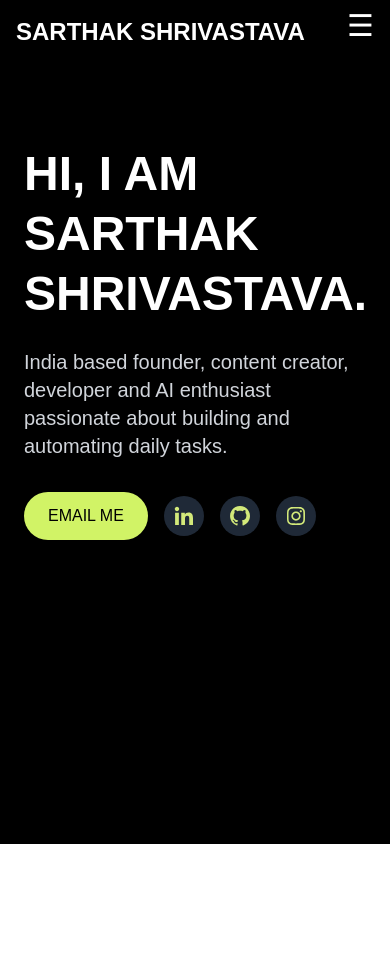
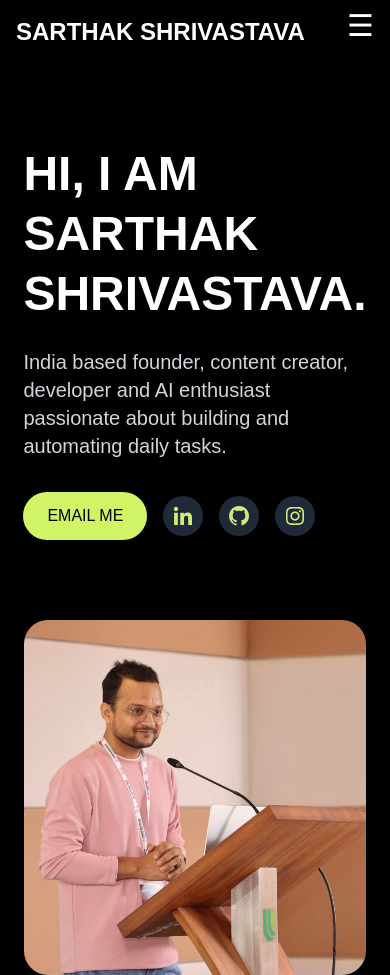
Before and after one commit to sarthaksavvy/sarthaksavvy.com, a Next.js app: page / in a window 390 px wide. Before the commit the page ends 844 px from the top, so only its background shows below. Built offline with nearby package versions, Linux system fonts and the light colour scheme.

Commit message:
[main] show photo on mobile view too

```diff
--- a/app/page.js
+++ b/app/page.js
@@ -18,7 +18,7 @@ export const metadata = {
 export default function Home() {
   return (
     <>
-      <main className="container mx-auto px-6 flex items-center gap-12 mt-20">
+      <main className="container mx-auto px-6 flex flex-col md:flex-row items-center gap-12 mt-20">
         {/* Left Column */}
         <div className="flex-1">
           <h1 className="text-5xl sm:text-6xl md:text-6xl font-bold leading-tight mb-6">
@@ -79,14 +79,14 @@ export default function Home() {
         </div>
 
         {/* Right Column - Image */}
-        <div className="flex-1">
+        <div className="flex-1 mt-8 md:mt-0">
           <div className="rounded-3xl overflow-hidden bg-gray-200">
             <Image
               src="/images/sarthak.jpg"
               alt="Professional portrait"
               width={500}
               height={600}
-              className="w-full h-full object-cover"
+              className="w-full h-auto object-cover"
             />
           </div>
         </div>
```
